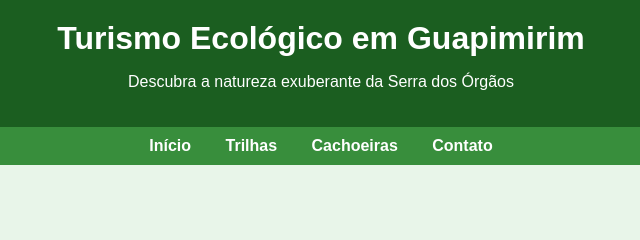
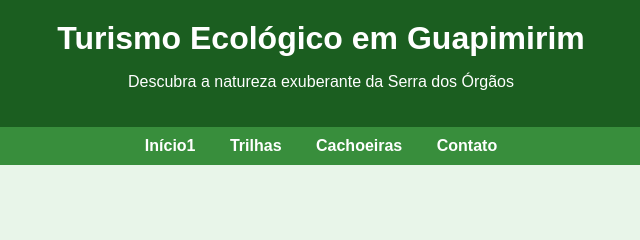
Before and after one commit to ThallesAlexandrevieira/Turismo-Ecol-gico-em-Guapi, a plain HTML site: page index.html in a window 1280 px wide. Shown: the top 240 px of the page, 319-959 px from the left. Drawn offline with Linux system fonts and the light colour scheme.

Commit message:
Update index.html

```diff
--- a/index.html
+++ b/index.html
@@ -13,7 +13,7 @@
     </header>
 
     <nav>
-        <a href="#">Início</a>
+        <a href="#">Início1</a>
         <a href="#">Trilhas</a>
         <a href="#">Cachoeiras</a>
         <a href="#contato">Contato</a>
```
